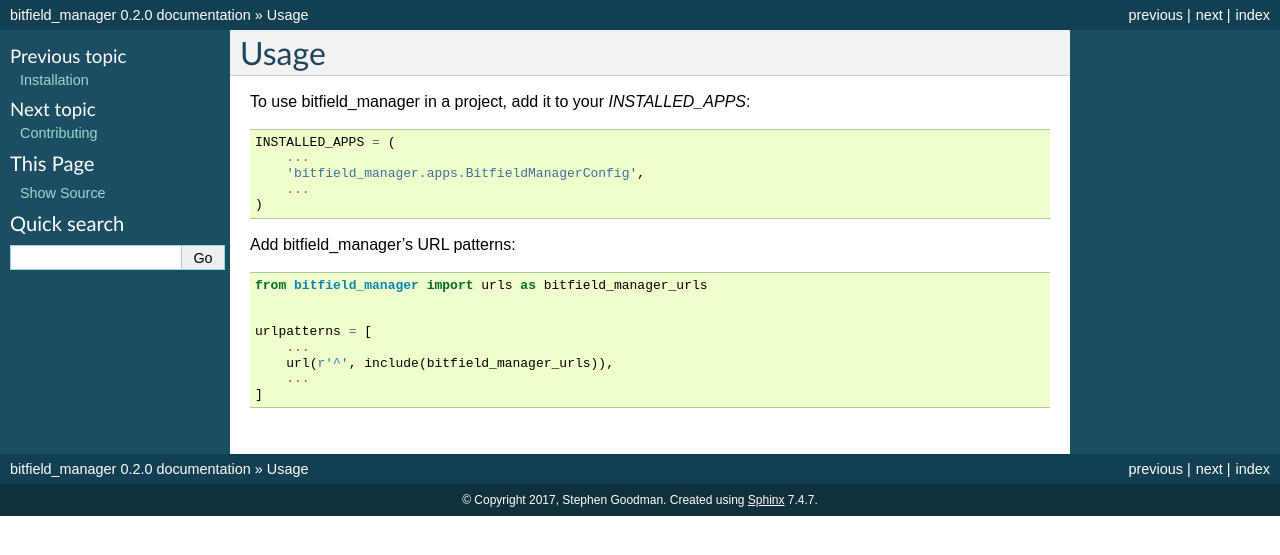
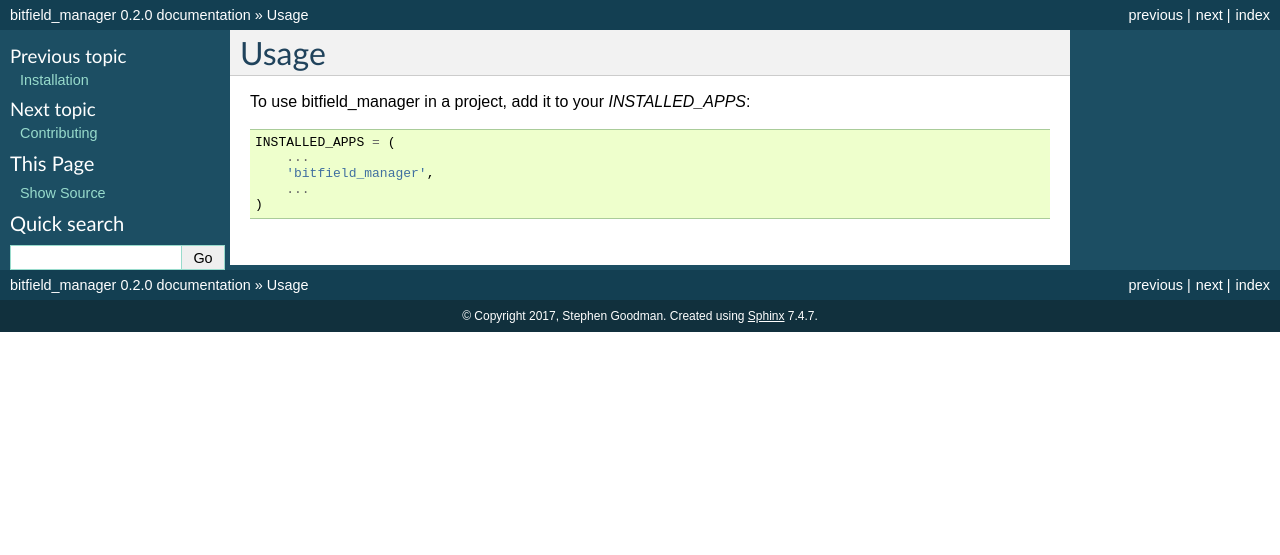
Before and after one commit to goodmase/django-bitfield-manager, a Sphinx documentation site: the page built from docs/usage.rst, in a window 1280 px wide. Shown: the top 555 px of the page. Built offline with Sphinx 7.4.7, drawn with Linux system fonts in a browser that asks for light colours.

Commit message:
added sphinx documentation

```diff
--- a/README.rst
+++ b/README.rst
@@ -27,7 +27,7 @@ Add it to your `INSTALLED_APPS`:
 
     INSTALLED_APPS = (
         ...
-        'bitfield_manager.apps.BitfieldManagerConfig',
+        'bitfield_manager',
         ...
     )
 
--- a/docs/installation.rst
+++ b/docs/installation.rst
@@ -4,9 +4,4 @@ Installation
 
 At the command line::
 
-    $ easy_install django-bitfield-manager
-
-Or, if you have virtualenvwrapper installed::
-
-    $ mkvirtualenv django-bitfield-manager
     $ pip install django-bitfield-manager
--- a/docs/usage.rst
+++ b/docs/usage.rst
@@ -8,19 +8,6 @@ To use bitfield_manager in a project, add it to your `INSTALLED_APPS`:
 
     INSTALLED_APPS = (
         ...
-        'bitfield_manager.apps.BitfieldManagerConfig',
+        'bitfield_manager',
         ...
     )
-
-Add bitfield_manager's URL patterns:
-
-.. code-block:: python
-
-    from bitfield_manager import urls as bitfield_manager_urls
-
-
-    urlpatterns = [
-        ...
-        url(r'^', include(bitfield_manager_urls)),
-        ...
-    ]
```
Also changed, not shown: docs/bitfield_manager.rst (added, +46 -0 lines), docs/modules.rst (added, +7 -0 lines).
